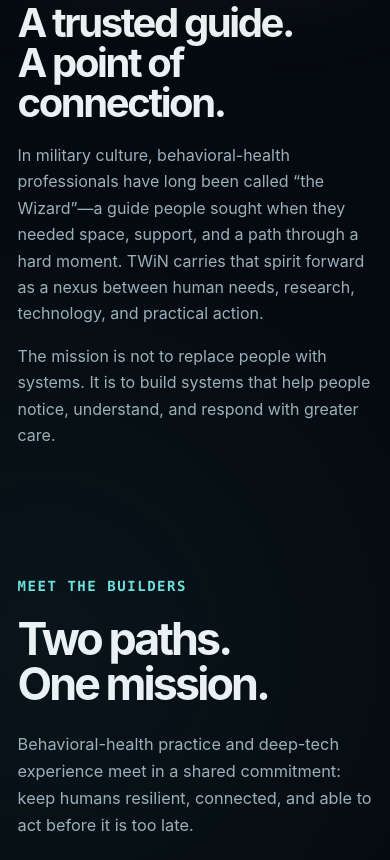
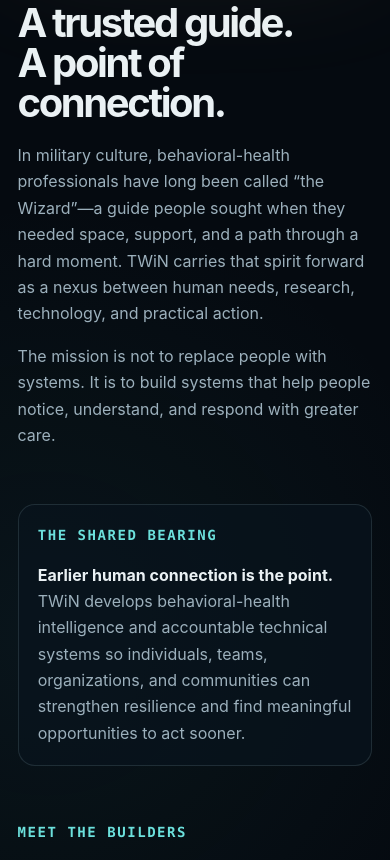
Before and after one commit to TheWizardNexus/TheWizardNexus.com, a plain HTML site: page people.html in a window 390 px wide. Shown: the part 1098-1958 px from the top of the page. Drawn offline with Linux system fonts and the light colour scheme.

Commit message:
Move the shared bearing below the origin

```diff
--- a/people.html
+++ b/people.html
@@ -42,6 +42,8 @@
         <div><p class="eyebrow">Why “The Wizard”</p><h2 id="origin-title">A trusted guide.<br>A point of connection.</h2><p>In military culture, behavioral-health professionals have long been called “the Wizard”—a guide people sought when they needed space, support, and a path through a hard moment. TWiN carries that spirit forward as a nexus between human needs, research, technology, and practical action.</p><p>The mission is not to replace people with systems. It is to build systems that help people notice, understand, and respond with greater care.</p></div>
       </section>
 
+      <aside class="people-bearing" aria-label="The shared bearing"><p class="eyebrow">The shared bearing</p><p><strong>Earlier human connection is the point.</strong> TWiN develops behavioral-health intelligence and accountable technical systems so individuals, teams, organizations, and communities can strengthen resilience and find meaningful opportunities to act sooner.</p></aside>
+
       <section class="people-section" aria-labelledby="people-title">
         <div class="section-heading"><div><p class="eyebrow">Meet the builders</p><h2 id="people-title">Two paths.<br>One mission.</h2></div><p>Behavioral-health practice and deep-tech experience meet in a shared commitment: keep humans resilient, connected, and able to act before it is too late.</p></div>
         <div class="people-grid">
@@ -54,7 +56,6 @@
             <div><h3>“Roshi”</h3><p>The moniker “Roshi” comes from years of study in the Rinzai Zen lineage: a practice of flexibility, stillness, and attention that now guides the systems he builds. His path began in Japan and continued as a U.S. Air Force Far East cryptologic linguist.</p><p>His engineering work has crossed human–machine interfaces for the Argus II bionic-eye system, resilient drone networks for Tōhoku earthquake relief, electric-motorcycle safety and racing technology, AI, cybersecurity, local-first software, and crisis-prevention systems.</p><p>As Chief Visionary and Resident Roshi, he pairs Zen discipline with deep-tech rigor. The through-line is simple: data without empathy is noise; empathy without data is guesswork. Listen before speaking, preserve evidence, and protect the human before the system.</p><div class="person-links"><a href="https://www.linkedin.com/in/turtlesallthewaydown/">LinkedIn ↗</a><a href="https://github.com/RIAEvangelist">GitHub ↗</a><a href="https://riaevangelist.github.io/RIAEvangelist/">Website ↗</a></div></div>
           </article>
         </div>
-        <aside class="people-bearing" aria-label="The shared bearing"><p class="eyebrow">The shared bearing</p><p><strong>Earlier human connection is the point.</strong> TWiN develops behavioral-health intelligence and accountable technical systems so individuals, teams, organizations, and communities can strengthen resilience and find meaningful opportunities to act sooner.</p></aside>
       </section>
 
       <section class="page-next"><div><p class="eyebrow">Walk the path</p><h2>See the practice<br>behind the projects.</h2></div><div><p>Explore the lifecycle and the disciplines that connect the portfolio to real human and organizational work.</p><a class="button button-primary" href="practice.html">Explore the practice <span aria-hidden="true">→</span></a></div></section>
--- a/styles.css
+++ b/styles.css
@@ -820,7 +820,7 @@ h1 span, h2 span { color: transparent; -webkit-text-stroke: 1px rgba(234, 241, 2
 
 /* People */
 .people-hero { min-height: 24rem; padding-block: clamp(3rem, 5vw, 4.5rem); }
-.people-hero + .origin-section { padding-block: clamp(3.5rem, 6vw, 6rem); gap: clamp(2.5rem, 6vw, 5rem); }
+.people-hero + .origin-section { padding: clamp(3.5rem, 6vw, 6rem) 0 clamp(2.5rem, 4vw, 4rem); gap: clamp(2.5rem, 6vw, 5rem); }
 .origin-section { align-items: center; }
 .origin-mark { display: grid; width: min(100%, 24rem); aspect-ratio: 1; margin-inline: auto; place-items: center; }
 .origin-mark img { width: 100%; height: 100%; object-fit: cover; border-radius: 1.2rem; filter: drop-shadow(0 1.8rem 4rem rgba(223, 195, 124, 0.12)); }
@@ -836,7 +836,7 @@ h1 span, h2 span { color: transparent; -webkit-text-stroke: 1px rgba(234, 241, 2
 .person-id small { color: var(--quiet); font-size: 0.875rem; }
 .person-card h3 { margin: 0 0 1.1rem; font-size: clamp(2rem, 4vw, 3.8rem); letter-spacing: -0.055em; }
 .person-card > div:last-child > p { color: var(--muted); }
-.people-bearing { display: grid; margin-top: 1rem; padding: clamp(1.2rem, 2.5vw, 1.8rem); align-items: start; grid-template-columns: minmax(10rem, 0.35fr) minmax(0, 1fr); gap: clamp(1rem, 4vw, 3rem); border: 1px solid var(--line); border-radius: var(--radius); background: rgba(9, 20, 30, 0.72); }
+.people-bearing { display: grid; width: var(--shell); margin: 0 auto; padding: clamp(1.2rem, 2.5vw, 1.8rem); align-items: start; grid-template-columns: minmax(10rem, 0.35fr) minmax(0, 1fr); gap: clamp(1rem, 4vw, 3rem); border: 1px solid var(--line); border-radius: var(--radius); background: rgba(9, 20, 30, 0.72); }
 .people-bearing .eyebrow,
 .people-bearing > p:last-child { margin: 0; }
 .people-bearing > p:last-child { color: var(--muted); }
```
Also changed, not shown: tests/profile-site.test.mjs (+1 -0 lines).
